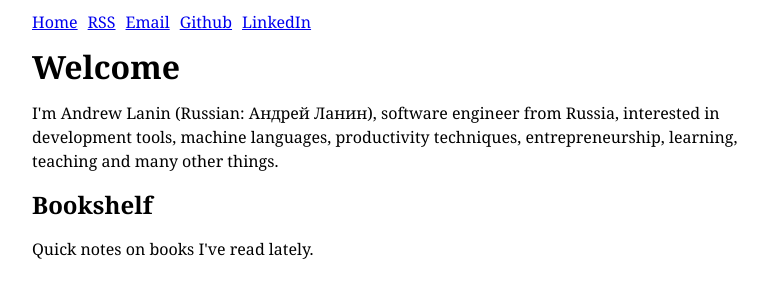
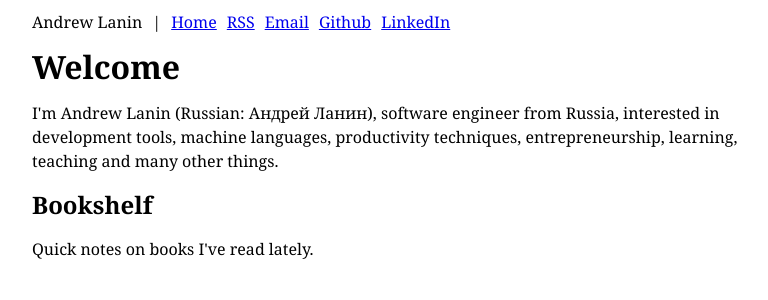
Before and after one commit to andrewlanin/lanin.dev, a Jekyll site: the page built from index.html, in a window 1280 px wide. Shown: the top 300 px of the page, without its empty margins (248-1016 px from the left). Built offline with Jekyll 4.4.1, drawn with Linux system fonts in a browser that asks for light colours.

Commit message:
Add my name to the nav header

```diff
--- a/_includes/base.css
+++ b/_includes/base.css
@@ -13,8 +13,8 @@ nav {
   flex-wrap: wrap;
 }
 
-nav a {
-  margin-right: 10px;
+nav a, nav span {
+  margin-left: 10px;
 }
 
 .shelf {
--- a/_layouts/base.html
+++ b/_layouts/base.html
@@ -10,6 +10,8 @@
   </head>
   <body>
     <nav>
+      Andrew Lanin
+      <span>|</span>
       <a href="/">Home</a>
       <a href="/feed.xml">RSS</i></a>
       <a href="mailto:andrew@lanin.dev">Email</a>
```
